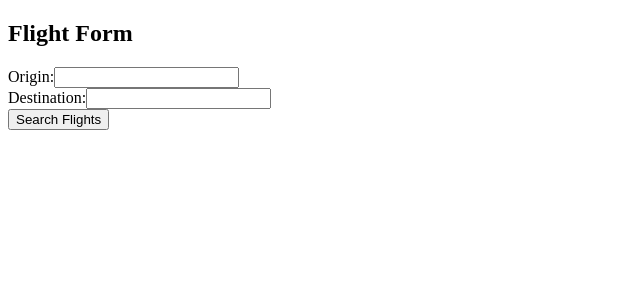
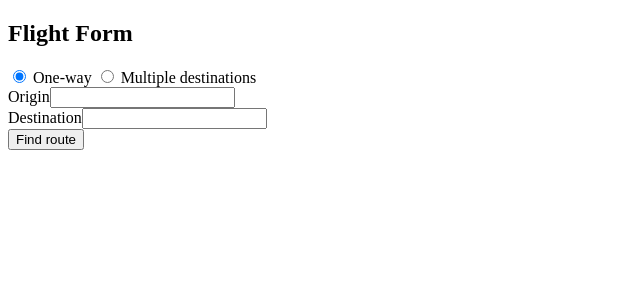
Before and after one commit to mvykool/newshore, an Angular app in the folder test-app/: page / in a window 1280 px wide. Shown: the top 300 px of the page, without its empty margins (0-640 px from the left). Built offline with nearby package versions, Linux system fonts and the light colour scheme.

Commit message:
modified flight-form to endpoint /flight/1

```diff
--- a/test-app/src/app/flight/components/flight-form/flight-form.component.html
+++ b/test-app/src/app/flight/components/flight-form/flight-form.component.html
@@ -1,14 +1,49 @@
 <div>
     <h2>Flight Form</h2>
     <form [formGroup]="flightForm" (ngSubmit)="onSubmit()">
+
+        <label>
+        <input type="radio" value="oneWay" formControlName="tripType"> One-way
+        </label>
+
+        <label>
+        <input type="radio" value="multiStop" formControlName="tripType"> Multiple destinations
+        </label>
+
         <div>
-            <label for="origin">Origin:</label>
-            <input type="text" id="origin" formControlName="origin" maxlength="3" required>
+            <label>Origin</label>
+            <input formControlName="origin">
+            <!-- Here you can display validation errors for the origin field -->
         </div>
+
         <div>
-            <label for="destination">Destination:</label>
-            <input type="text" id="destination" formControlName="destination" maxlength="3" required>
+            <label>Destination</label>
+            <input formControlName="destination">
+            <!-- Here you can display validation errors for the destination field -->
         </div>
-        <button type="submit">Search Flights</button>
+
+
+        <!-- Added more fields dynamically for multiple destinations -->
+        <div formArrayName="intermediaryDestinations" *ngIf="flightForm.get('tripType')?.value === 'multiStop'">
+            <div *ngFor="let intermediaryDestination of getIntermediaryDestinations.controls; index as i" [formGroupName]="i">
+                <div>
+                    <label>Origin {{ i + 2 }}</label>
+                    <input formControlName="origin">
+                </div>
+                <div>
+                    <label>Destination {{ i + 2 }}</label>
+                    <input formControlName="destination">
+                </div>
+
+                <button (click)="removeIntermediaryDestination(i)">Remove this stop</button>
+            </div>
+        </div>
+
+
+        <button *ngIf="flightForm.get('tripType')?.value === 'multiStop'" (click)="addIntermediaryDestination()">Add Origin and Destination</button>
+
+
+        <button type="submit">Find route</button>
+
     </form>
 </div>
--- a/test-app/src/app/flight/components/flight-form/flight-form.component.ts
+++ b/test-app/src/app/flight/components/flight-form/flight-form.component.ts
@@ -1,5 +1,5 @@
 import { Component, OnInit } from '@angular/core';
-import { FormBuilder, FormGroup, Validators } from '@angular/forms';
+import { FormBuilder, FormGroup, Validators, FormArray } from '@angular/forms';
 import { FlightService } from '../../services/flight.service';
 import { Flight } from '../../models/flight.model';
 
@@ -10,13 +10,32 @@ import { Flight } from '../../models/flight.model';
 })
 export class FlightFormComponent implements OnInit {
   flightForm: FormGroup = this.formBuilder.group({
+    tripType: ['oneWay'],
     origin: ['', [Validators.required, Validators.minLength(3), Validators.maxLength(3)]],
-    destination: ['', [Validators.required, Validators.minLength(3), Validators.maxLength(3)]]
+    destination: ['', [Validators.required, Validators.minLength(3), Validators.maxLength(3)]],
+    intermediaryDestinations: this.formBuilder.array([])
   });
 
   constructor(private formBuilder: FormBuilder, private flightService: FlightService) { }
 
   ngOnInit(): void {}
+
+  get getIntermediaryDestinations(): FormArray {
+    return this.flightForm.get('intermediaryDestinations') as FormArray;
+  }
+
+  addIntermediaryDestination(): void {
+    if (this.getIntermediaryDestinations.controls.length < 4) {
+      this.getIntermediaryDestinations.push(this.formBuilder.group({
+        origin: ['', [Validators.required, Validators.minLength(3), Validators.maxLength(3)]],
+        destination: ['', [Validators.required, Validators.minLength(3), Validators.maxLength(3)]]
+      }));
+    }
+  }
+
+  removeIntermediaryDestination(index: number) {
+    this.getIntermediaryDestinations.removeAt(index);
+  }
 
   onSubmit(): void {
     if (this.flightForm.valid) {
@@ -29,5 +48,5 @@ export class FlightFormComponent implements OnInit {
             }
         });
     }
+  }
 }
-}
--- a/test-app/src/app/flight/services/flight.service.ts
+++ b/test-app/src/app/flight/services/flight.service.ts
@@ -12,6 +12,6 @@ private baseUrl = 'https://recruiting-api.newshore.es/api';
 constructor(private http: HttpClient) { }
 
 getFlights(): Observable<Flight[]> {
-	return this.http.get<Flight[]>(`${this.baseUrl}/flights/0`);
+	return this.http.get<Flight[]>(`${this.baseUrl}/flights/1`);
 }
 }
```
Also changed, not shown: test-app/src/app/flight/models/flight.model.ts (+10 -10 lines).
